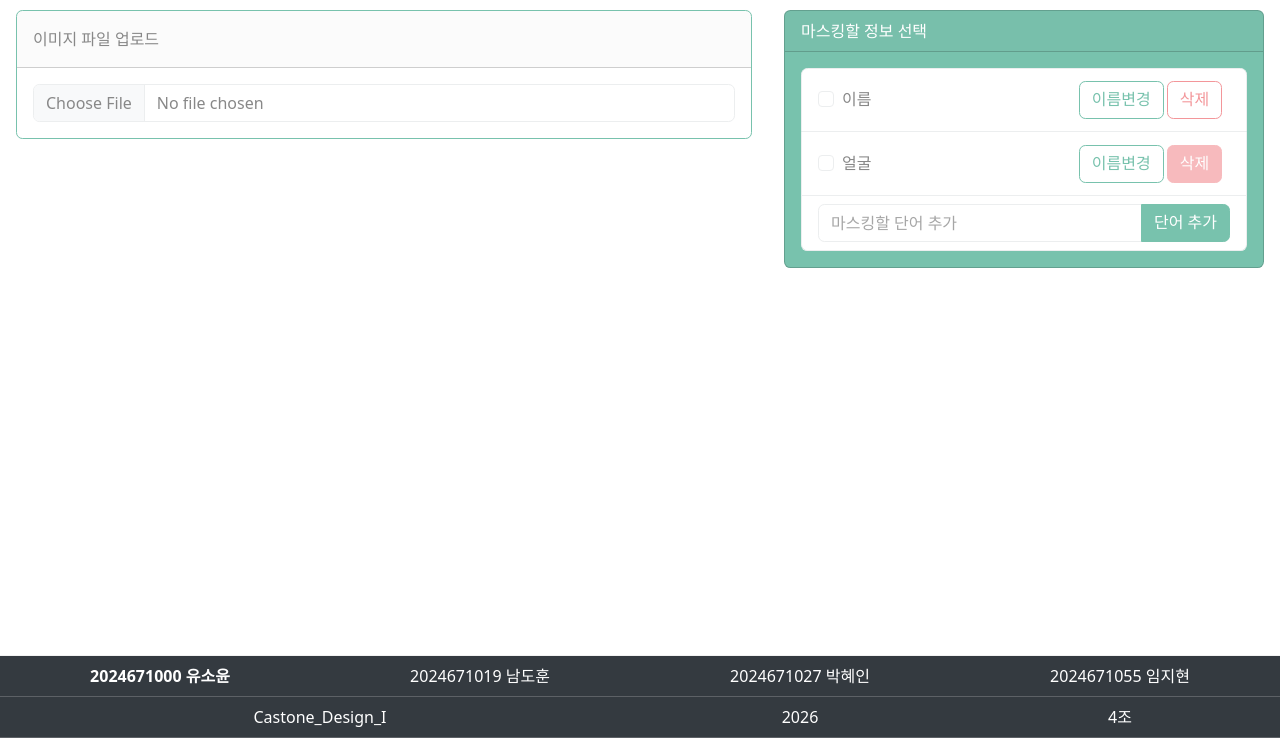
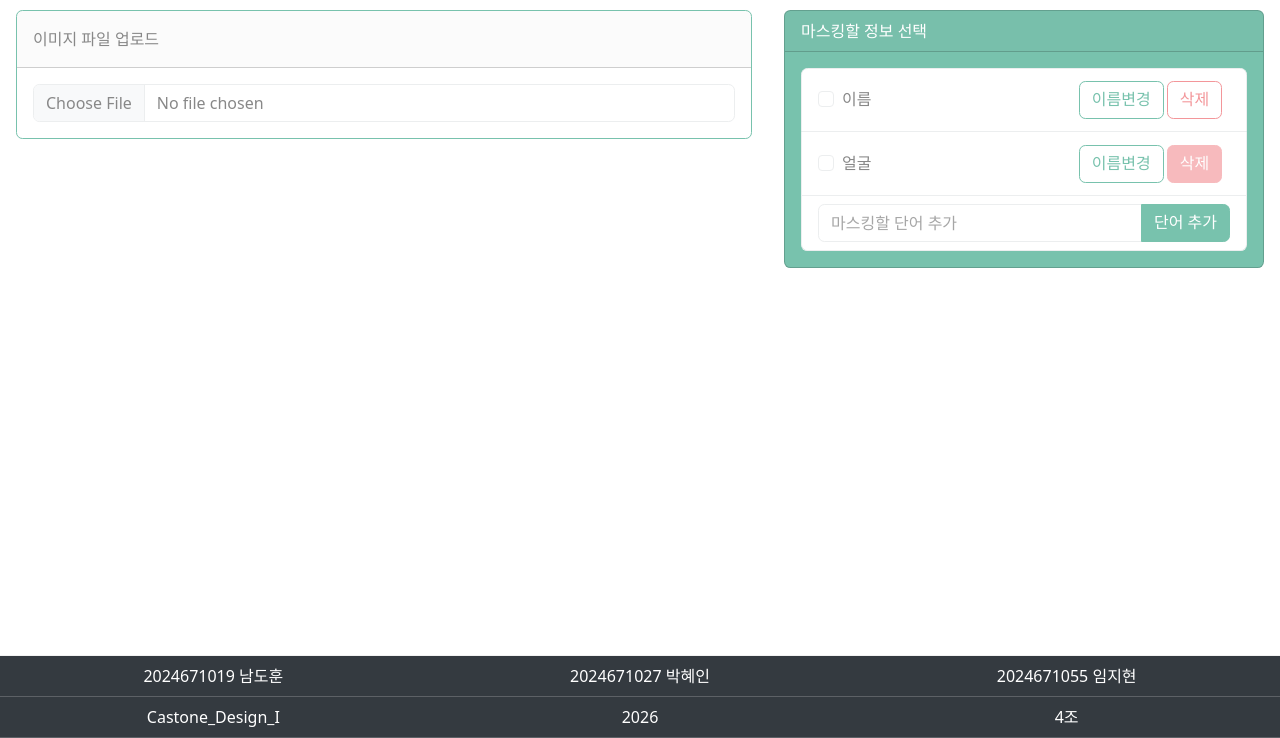
Before and after one commit to phyein522/Capstone_Design_I_2026, a plain HTML site: page html/index.html in a window 1280 px wide. Shown: the part 62-800 px from the top of the page. Drawn offline with Linux system fonts and the light colour scheme.

Commit message:
조원 수정

```diff
--- a/html/index.html
+++ b/html/index.html
@@ -124,13 +124,14 @@
 				</thead>
 				<tbody>
 					<tr class="table-dark">
-						<th scope="row">2024671000 유소윤</th>
+						<!-- <th scope="row">2024671000 유소윤</th> -->
 						<td>2024671019 남도훈</td>
 						<td>2024671027 박혜인</td>
 						<td>2024671055 임지현</td>
 					</tr>
 					<tr class="table-dark">
-						<td colspan="2">Castone_Design_I</td>
+						<!-- <td colspan="2">Castone_Design_I</td> -->
+						<td>Castone_Design_I</td>
 						<td>2026</td>
 						<td>4조</td>
 					</tr>
```
Also changed, not shown: 1 other file.
